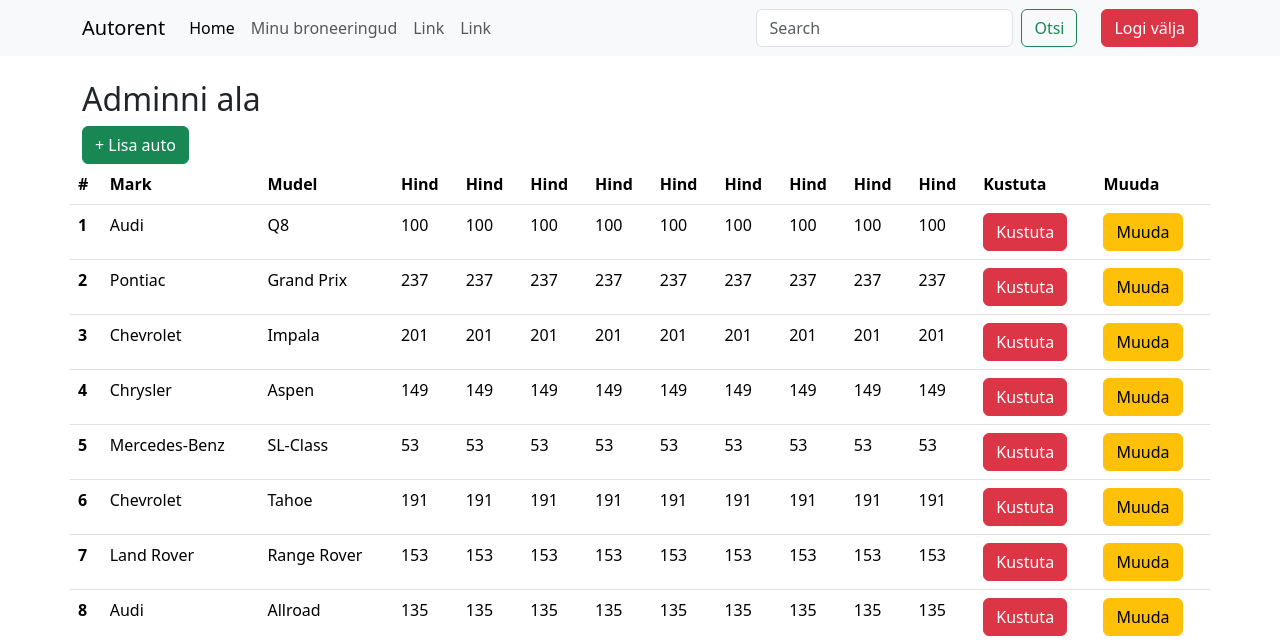
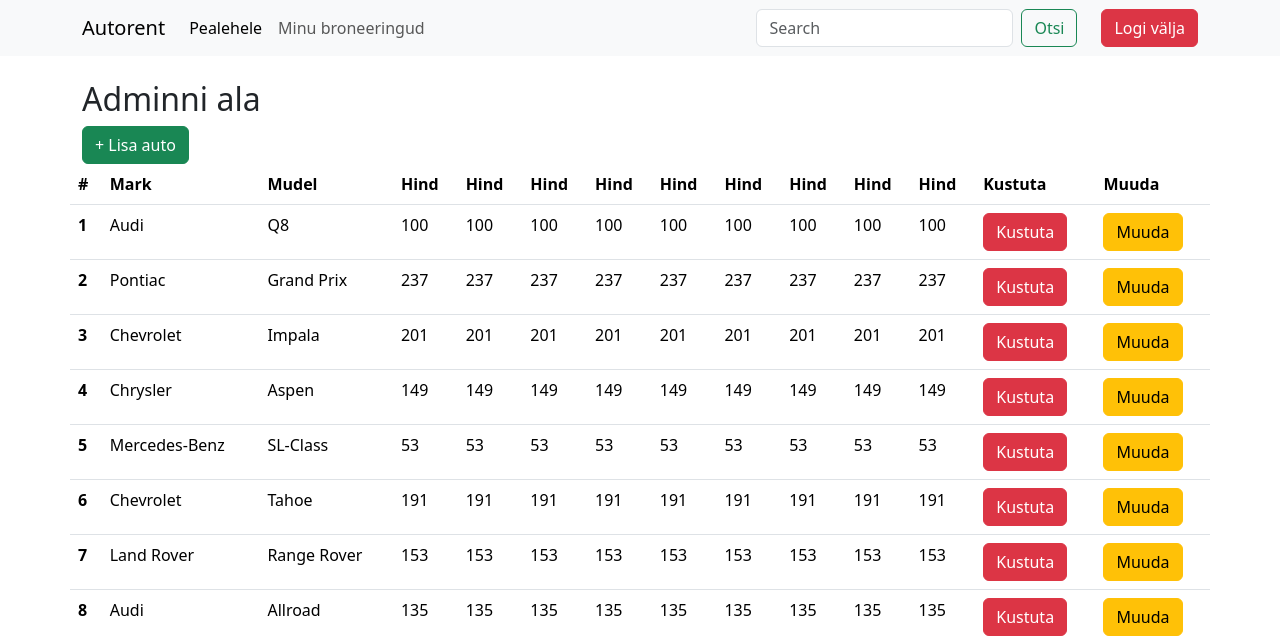
Before and after one commit to hploompuu-spec/car_rent, a PHP site: page /admin/index.php in a window 1280 px wide. Shown: the top 644 px of the page. Run offline with PHP 8.4, Linux system fonts and the light colour scheme; a user stored in the database is signed in; data comes from the database, SQL or seed files in the repository.

Commit message:
muudetud

```diff
--- a/header.php
+++ b/header.php
@@ -18,19 +18,14 @@
     <div class="collapse navbar-collapse" id="navbarSupportedContent">
       <ul class="navbar-nav me-auto mb-2 mb-lg-0">
         <li class="nav-item">
-          <a class="nav-link active" href="index.php">Home</a>
+          <a class="nav-link active" href="index.php">Pealehele</a>
         </li>
         <?php if (!empty($_SESSION['tuvastamine'])): ?>
         <li class="nav-item">
           <a class="nav-link" href="/car_rent/my_rentals.php">Minu broneeringud</a>
         </li>
         <?php endif; ?>
-        <li class="nav-item">
-          <a class="nav-link" href="#">Link</a>
-        </li>
-        <li class="nav-item">
-          <a class="nav-link" href="#">Link</a>
-        </li>
+
       </ul>
       <form class="d-flex" role="search" method="get" action="index.php">
         <input class="form-control me-2" type="search" placeholder="Search" aria-label="Search" name="otsi">
```
